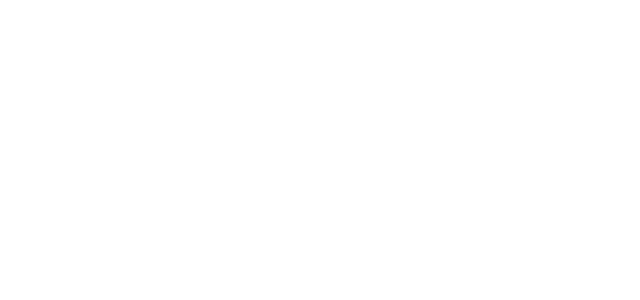
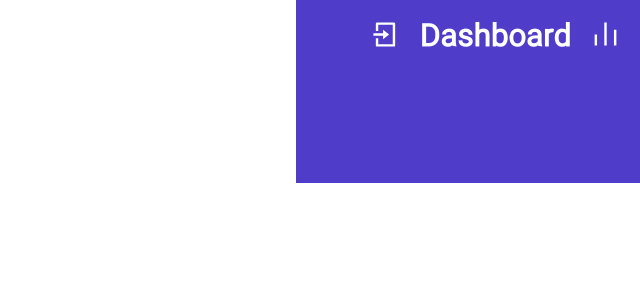
Before and after one commit to CodeLandGroup/Control-Panel-CodeLand, a React (Create React App) app: page / in a window 1280 px wide. Shown: the top 300 px of the page, without its empty margins (640-1280 px from the left). Built offline with nearby package versions, Linux system fonts and the light colour scheme.

Commit message:
Create SideBar-Header(read summery) SideBar.css created by sideBar Styles add helper class css in reset.css edit grid.jsx and item.jsx style create Sidebar.jsx and sidebarHeader.jsx

```diff
--- a/src/App.js
+++ b/src/App.js
@@ -1,12 +1,13 @@
 import React from 'react';
 import Grid from './CommonElements/Gird/Gird'
+import SideBar from './Layout/SideBar/SideBar';
 
 
 function App() {
   return (
     <div className="App">
       <Grid>
-
+        <SideBar />
       </Grid>
     </div>
   );
--- a/src/CommonElements/Gird/Gird.jsx
+++ b/src/CommonElements/Gird/Gird.jsx
@@ -12,7 +12,6 @@ export default function Gird(props) {
                 display: 'grid',
                 direction: 'ltr',
                 gridAutoColumns: 'ltr',
-                gap: 1,
                 ...sx,
             }}
             {...other}
--- a/src/CommonElements/Gird/Item.jsx
+++ b/src/CommonElements/Gird/Item.jsx
@@ -6,7 +6,6 @@ export default function Item(props) {
     return (
         <Box
             sx={{
-                p: 1,
                 fontSize: '0.875rem',
                 direction: 'rtl',
                 fontWeight: '700',
--- /dev/null
+++ b/src/Layout/SideBar/Header/SideBarHeader.jsx
@@ -0,0 +1,14 @@
+import React from 'react'
+import { RiBarChartLine, RiLoginBoxLine } from 'react-icons/ri'
+
+export default function SideBarHeader() {
+    return (
+        <>
+            <div className='sidebar-header background-default d-flex p-10 color-white'>
+                <RiBarChartLine className='p-10'/>
+                <h3 className='p-10 mt-5'>Dashboard</h3>
+                <RiLoginBoxLine  className='p-10'/>
+            </div>
+        </>
+    )
+}
--- /dev/null
+++ b/src/Layout/SideBar/SideBar.jsx
@@ -0,0 +1,15 @@
+import React from 'react'
+import Item from '../../CommonElements/Gird/Item'
+import SideBarHeader from './Header/SideBarHeader'
+import '../../assets/css/SideBar/SideBar.css'
+
+export default function SideBar() {
+    return (
+        <>
+            <Item className="sidebar" sx={{ gridRow: '1', gridColumn: '18/18' }}>
+                <SideBarHeader />
+
+            </Item>
+        </>
+    )
+}
--- /dev/null
+++ b/src/assets/css/SideBar/SideBar.css
@@ -0,0 +1,5 @@
+.sidebar-header{
+    font-size: 29px;
+    height: 163px;
+    display: inherit;
+}
--- a/src/assets/css/reset.css
+++ b/src/assets/css/reset.css
@@ -1,8 +1,9 @@
 * {
-    margin: 0 ;
-    padding: 0 ;
+    margin: 0;
+    padding: 0;
     outline: none !important;
 }
+
 @font-face {
     font-family: IRANSans;
     font-style: normal;
@@ -64,3 +65,23 @@ table {
     border-collapse: collapse;
     border-spacing: 0;
 }
+
+
+.d-flex {
+    display: flex;
+}
+
+.p-10 {
+    padding: 10px;
+}
+
+.mt-5 {
+    margin-top: 5px;
+}
+
+.background-default{
+    background: #4f3cc9;
+}
+.color-white{
+color: white;
+}
```
